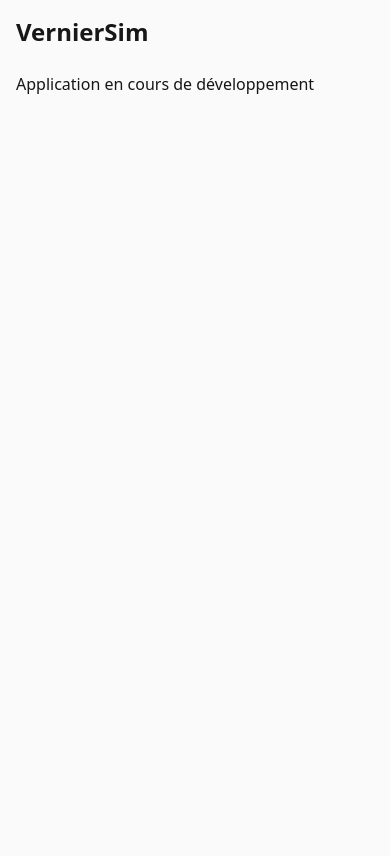
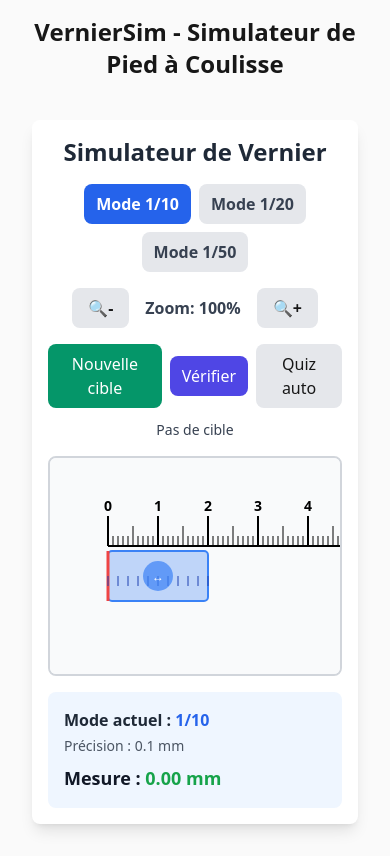
Before and after one commit to Dali-Math/verniersim-test, a Next.js app: page / in a window 390 px wide. Built offline with nearby package versions, Linux system fonts and the light colour scheme.

Commit message:
Replace placeholder with interactive VernierSim component
Remove 'Application en cours de développement' text and import the full interactive VernierSim component with all features (graduations, mobile vernier, buttons, quiz system)

```diff
--- a/app/page.tsx
+++ b/app/page.tsx
@@ -1,8 +1,10 @@
+import VernierSim from '../components/VernierSim';
+
 export default function Page() {
   return (
     <main className="p-4 sm:p-6 lg:p-8 max-w-5xl mx-auto space-y-6">
-      <h1 className="text-2xl font-semibold">VernierSim</h1>
-      <p className="text-base">Application en cours de développement</p>
+      <h1 className="text-2xl font-semibold text-center mb-6">VernierSim - Simulateur de Pied à Coulisse</h1>
+      <VernierSim />
     </main>
   );
 }
```
